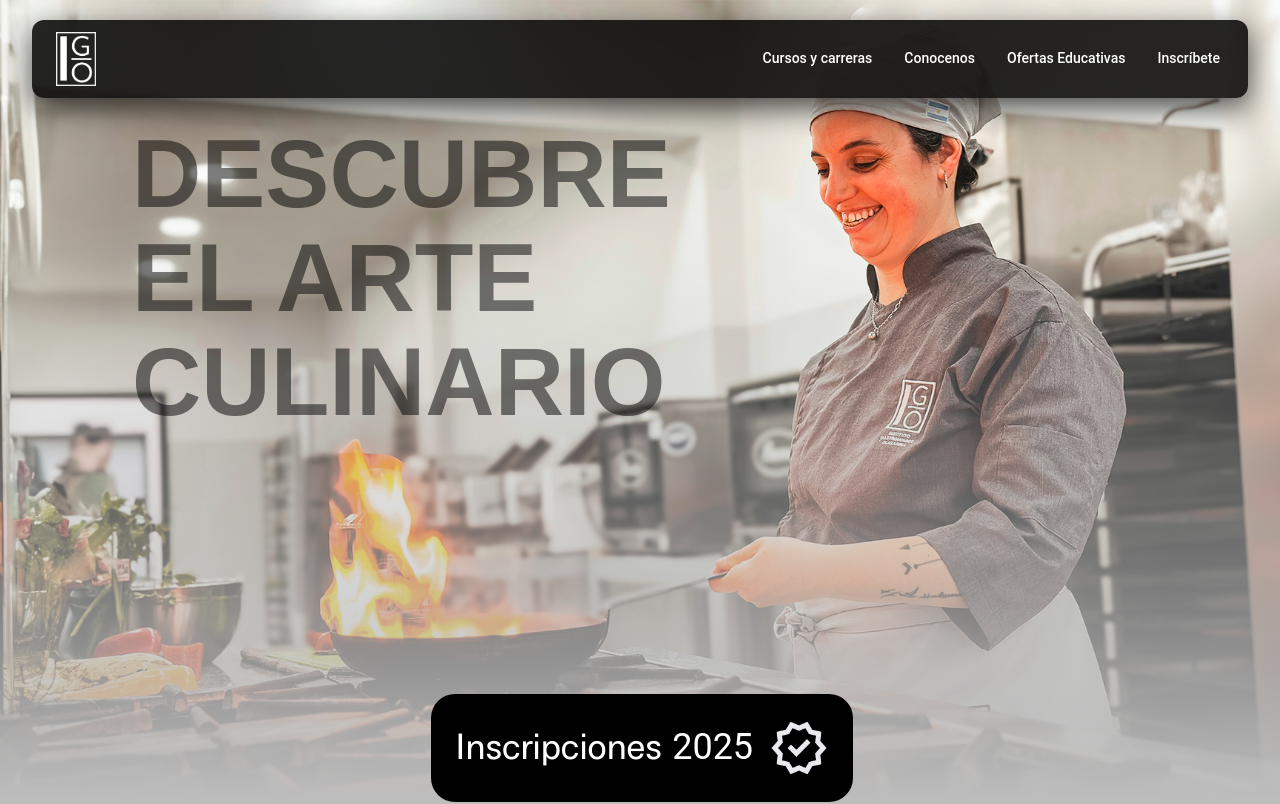
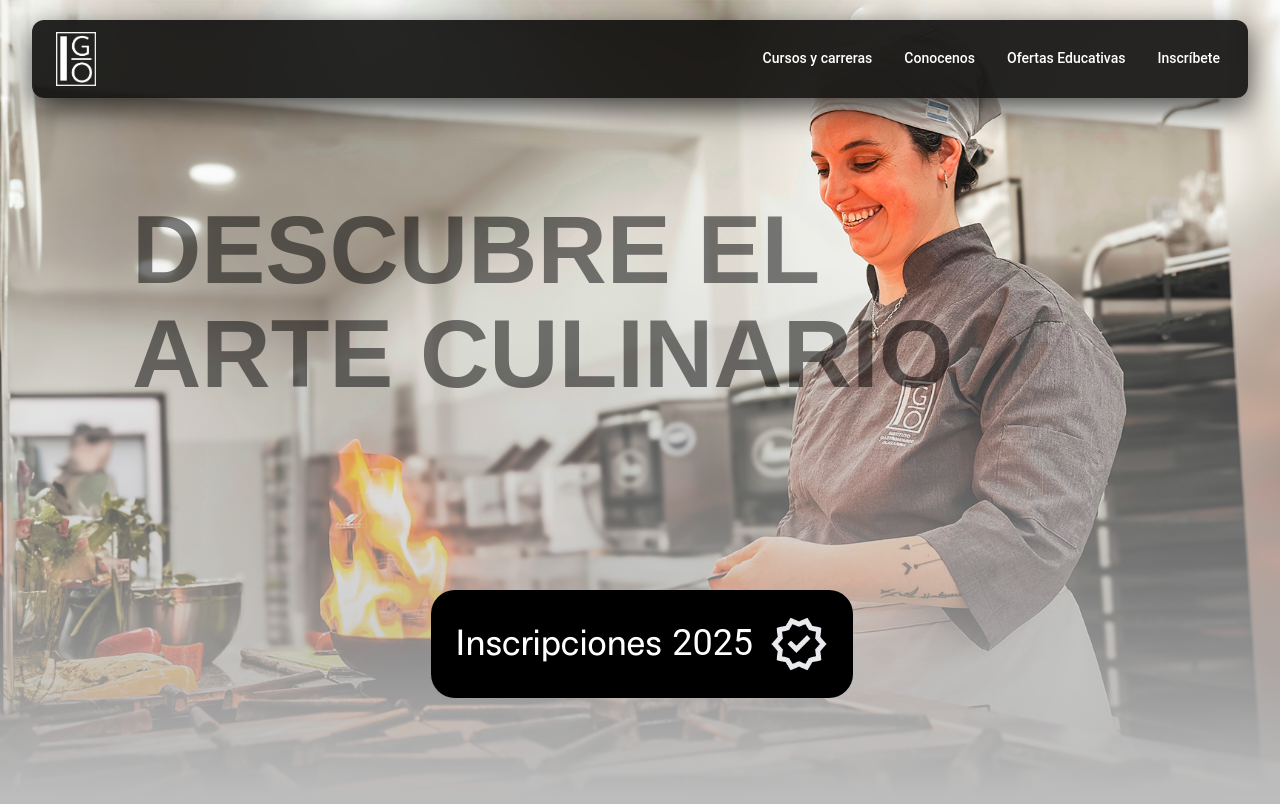
Before and after one commit to PDV10/IGO-landing, a React (Vite) app: page / in a window 1280 px wide. Shown: the top 804 px of the page. Built offline with nearby package versions, Linux system fonts and the light colour scheme; a web font is replaced by a local one.

Commit message:
EDIT: reagrupacion de texto y paddings

```diff
--- a/src/components/Home.jsx
+++ b/src/components/Home.jsx
@@ -9,21 +9,18 @@ export default function Home() {
 
       <div className="relative flex flex-col items-start w-full pl-1 msm:pl-10">
         <div className="mb-44">
-          <h1 className="text-black cursor-default sm:text-5xl md:text-6xl lg:pt-10 xl:pt-10 xl:pl-32 lg:text-8xl text-left uppercase font-kabrio font-bold">
+          <h1 className="text-black cursor-default sm:text-5xl md:text-6xl lg:pt-10 xl:pt-24 xl:pl-32 lg:text-8xl text-left uppercase font-kabrio font-bold">
             <span className="block mb-2 hover:opacity-100 transition-opacity duration-500 opacity-50">
-              Descubre
+              Descubre el
             </span>
             <span className="block mb-2 hover:opacity-100 transition-opacity duration-500 opacity-50">
-              el arte
-            </span>
-            <span className="block hover:opacity-100 transition-opacity duration-500 opacity-50">
-              culinario
+              arte culinario
             </span>
           </h1>
         </div>
 
-        <div className="mx-auto -ml-1/2 -mr-1/2 translate-y-35 xl:translate-y-20">
-          <button className="bg-black text-white  p-4 xl:p-6 xl:text-xl sm:translate-y-24 xl:translate-y-2 rounded-3xl transition-all duration-300 hover:animate-gray-scale hover:scale-110 flex items-center">
+        <div className="mx-auto -ml-1/2 -mr-1/2 translate-y-35 xl:translate-y-15">
+          <button className="bg-black text-white  p-4 xl:p-6 xl:text-xl sm:translate-y-24 xl:translate-y-1 rounded-3xl transition-all duration-300 hover:animate-gray-scale hover:scale-110 flex items-center">
             <p className="text-xl xl:text-4xl mr-4 font-boring">
               Inscripciones <span className="font-sans">2025</span>
             </p>
```
